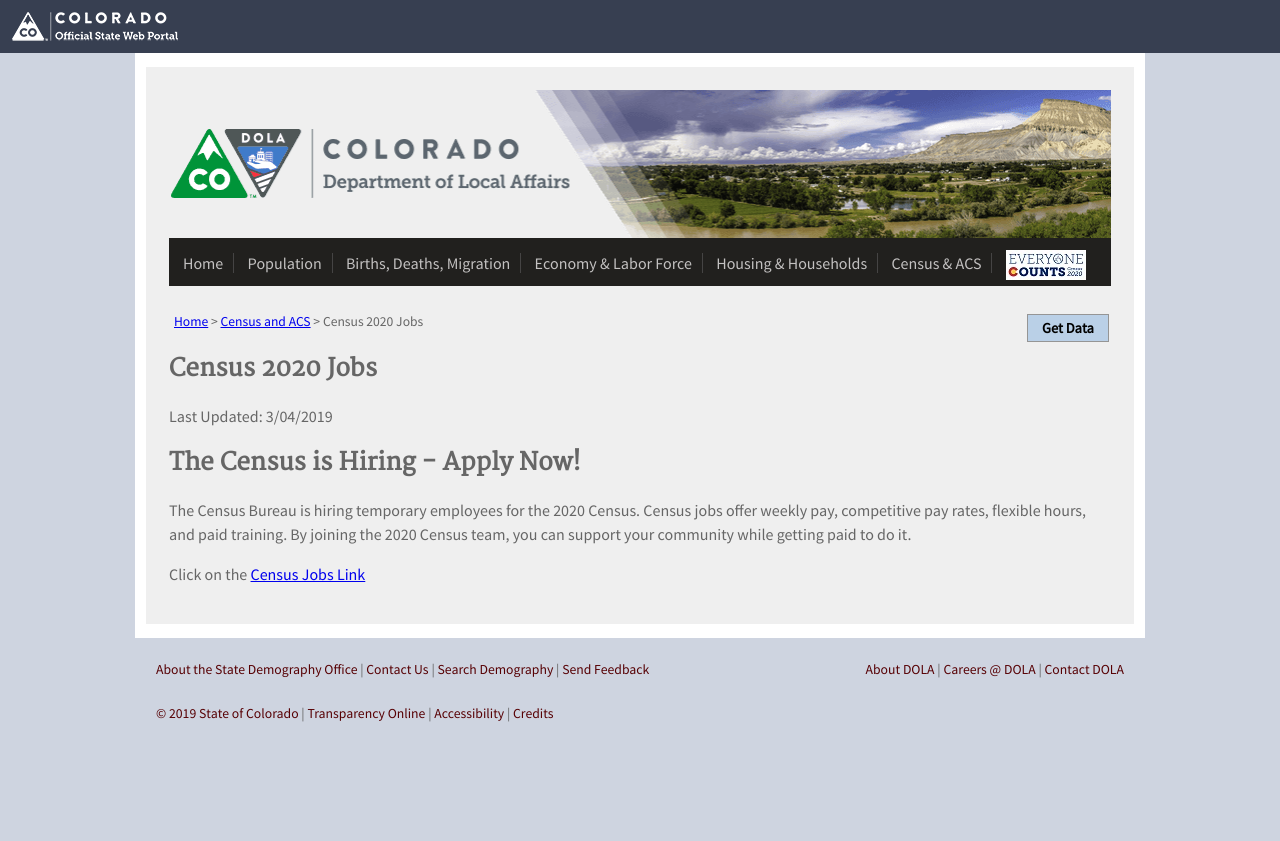
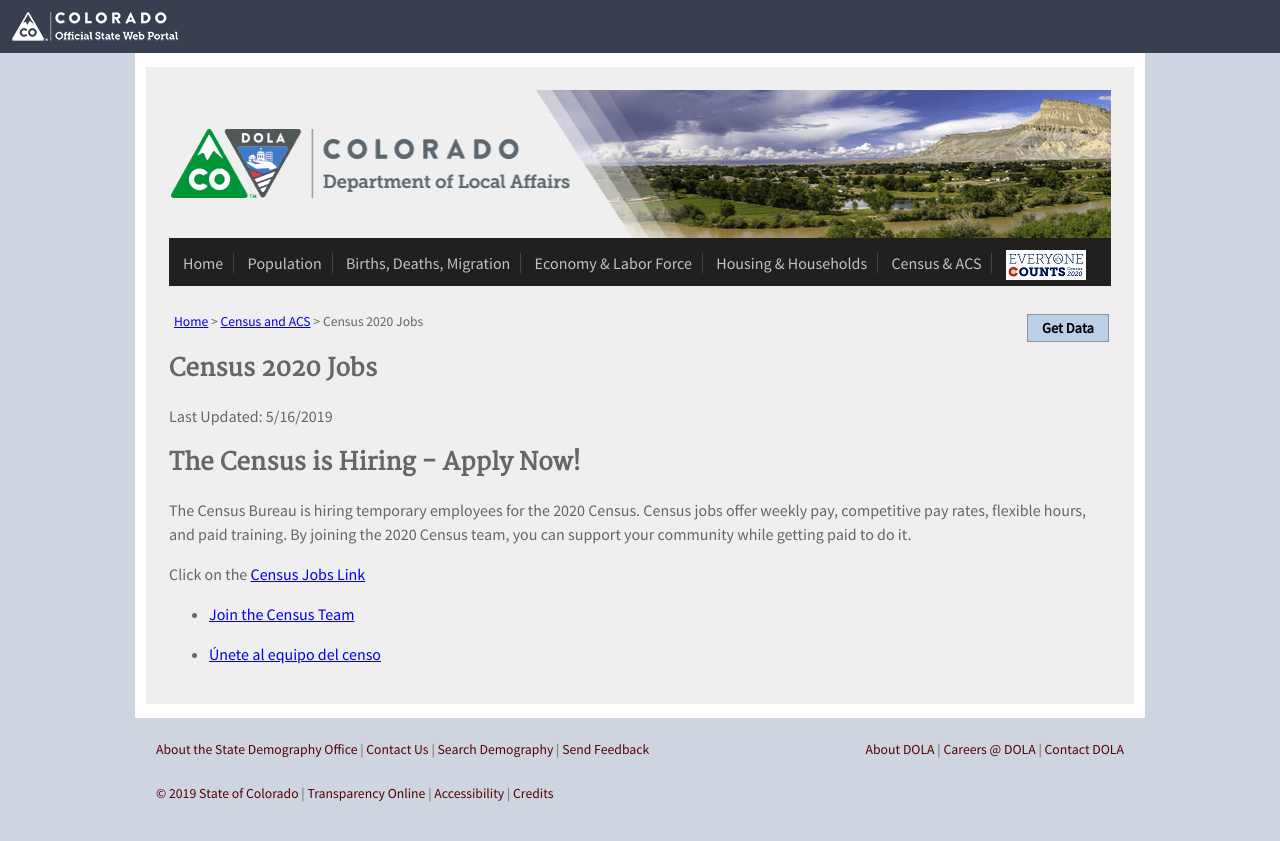
Before and after one commit to TBleess/Website_New, a Jekyll site: the page built from pages/5_CensusACS/2020-census-jobs.md, in a window 1280 px wide. Shown: the top 841 px of the page. Built offline with Jekyll 4.4.1, drawn with Linux system fonts in a browser that asks for light colours.

Commit message:
Update 2020-census-jobs.md

```diff
--- a/pages/5_CensusACS/2020-census-jobs.md
+++ b/pages/5_CensusACS/2020-census-jobs.md
@@ -8,9 +8,13 @@
 
 ## Census 2020 Jobs
 
-Last Updated: 3/04/2019
+Last Updated: 5/16/2019
 
 ## The Census is Hiring - Apply Now!
 The Census Bureau is hiring temporary employees for the 2020 Census. Census jobs offer weekly pay, competitive pay rates, flexible hours, and paid training. By joining the 2020 Census team, you can support your community while getting paid to do it.
 
 Click on the [Census Jobs Link](https://2020census.gov/jobs?utm_campaign=20190228msc20s1ccrcrsc&utm_medium=email&utm_source=govdelivery)
+
+* [Join the Census Team](https://drive.google.com/open?id=1qNtXrjcCS9ctbpR5J-lfc1eBvC3bDJ6h)
+
+* [Únete al equipo del censo](https://drive.google.com/open?id=1dazKUFOSc1EtuAMk1xgyjco8Ec7Uqk5L)
```
